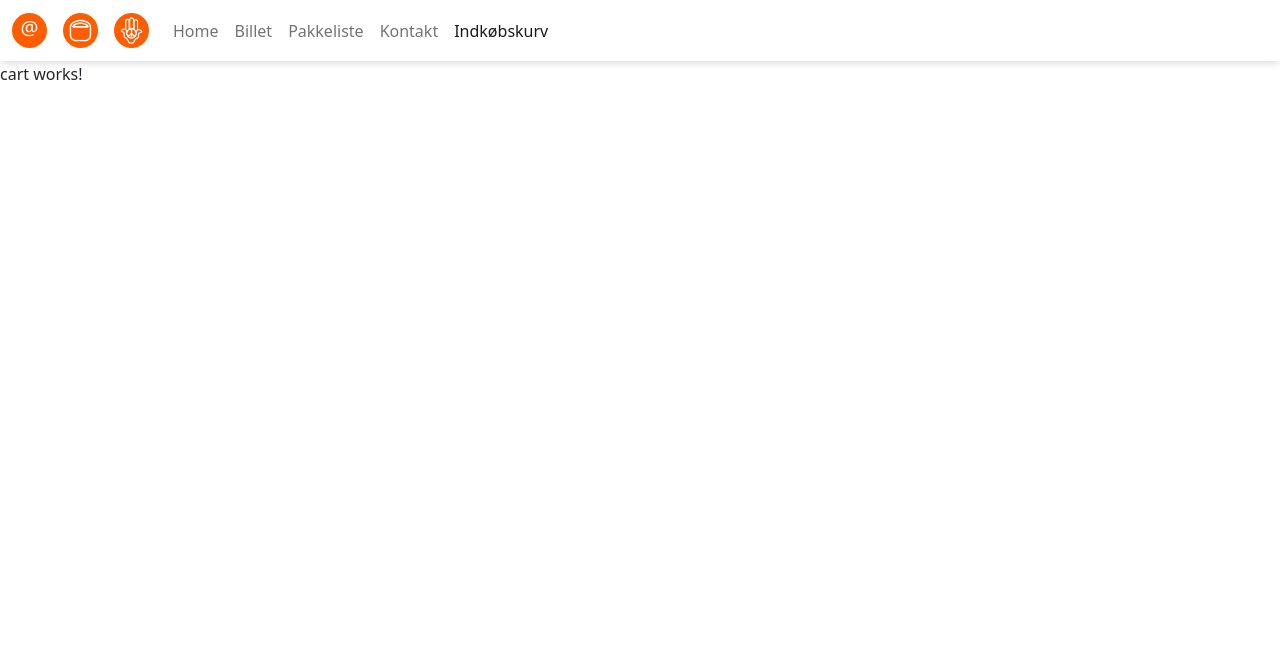
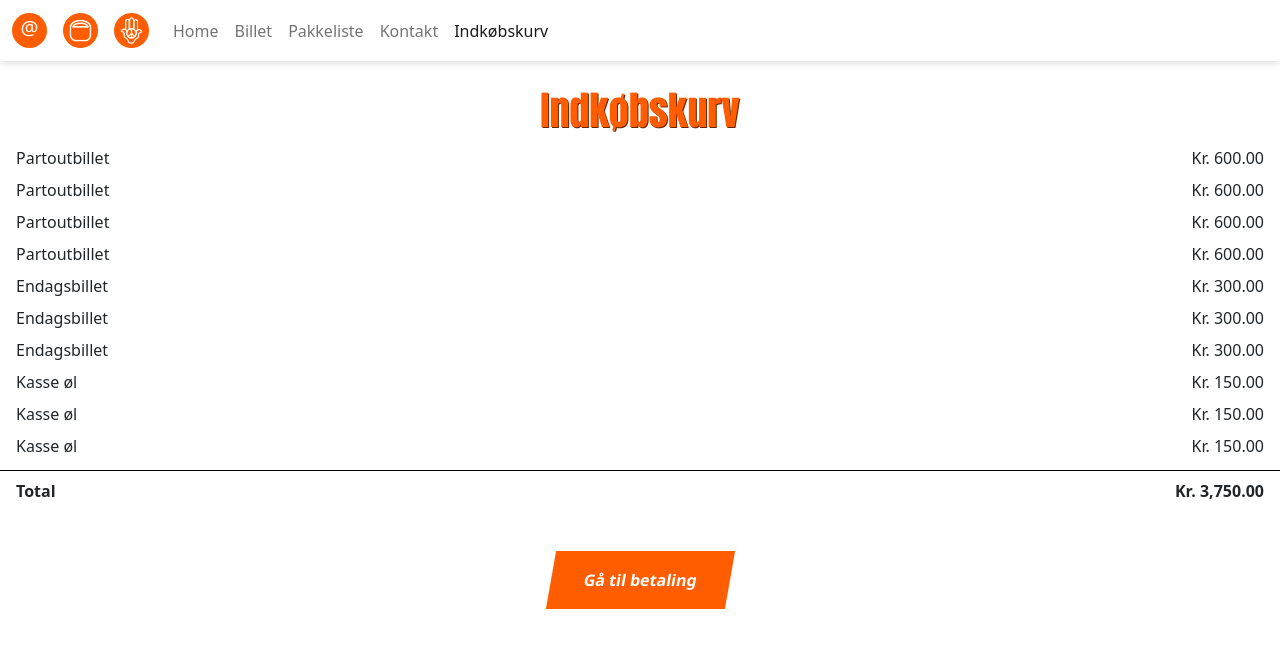
Before and after one commit to SigurdVilstrup/skodfest2023, an Angular app: page /cart in a window 1280 px wide. Shown: the top 648 px of the page. Built offline with nearby package versions, Linux system fonts and the light colour scheme.

Commit message:
adds basic product logic

```diff
--- a/src/app/cart/cart.component.html
+++ b/src/app/cart/cart.component.html
@@ -1 +1,13 @@
-<p>cart works!</p>
+<div class="title-container pt-4"><h1>Indkøbskurv</h1></div>
+<div class="products-container w-100 fs-6 pb-2">
+  <div *ngFor="let product of cartProducts" class="product px-3 py-1">
+    <a href="{{ product.link }}"> {{ product.name }} </a>
+    <span>Kr. {{ product.price | number : ".2" }} </span>
+  </div>
+</div>
+<div class="total-container px-3 fw-bold fs-6 pt-2" *ngIf="totalPrice">
+  <span>Total</span> <span>Kr. {{ totalPrice | number : ".2" }} </span>
+</div>
+<div class="checkout-container pt-5">
+  <button class="btn buy-btn">Gå til betaling</button>
+</div>
--- a/src/app/cart/cart.component.scss
+++ b/src/app/cart/cart.component.scss
@@ -0,0 +1,26 @@
+:host {
+  flex-direction: column;
+  align-items: center;
+  display: flex;
+  flex: 1;
+}
+
+.product {
+  display: flex;
+  flex-direction: row;
+  width: 100%;
+  justify-content: space-between;
+
+  a {
+    text-decoration: none;
+    color: inherit;
+  }
+}
+
+.total-container {
+  border-top: solid 1px black;
+  display: flex;
+  justify-content: space-between;
+  width: 100%;
+  flex-direction: row;
+}
--- a/src/app/cart/cart.component.ts
+++ b/src/app/cart/cart.component.ts
@@ -1,15 +1,39 @@
 import { Component, OnInit } from '@angular/core';
+
+interface Product {
+  name: string;
+  price: number;
+  link: string;
+}
 
 @Component({
   selector: 'app-cart',
   templateUrl: './cart.component.html',
-  styleUrls: ['./cart.component.scss']
+  styleUrls: ['./cart.component.scss'],
 })
 export class CartComponent implements OnInit {
+  cartProducts: Product[] = [
+    { name: 'Partoutbillet', price: 600.0, link: '' },
+    { name: 'Partoutbillet', price: 600.0, link: '' },
+    { name: 'Partoutbillet', price: 600.0, link: '' },
+    { name: 'Partoutbillet', price: 600.0, link: '' },
+    { name: 'Endagsbillet', price: 300.0, link: '' },
+    { name: 'Endagsbillet', price: 300.0, link: '' },
+    { name: 'Endagsbillet', price: 300.0, link: '' },
+    { name: 'Kasse øl', price: 150.0, link: '' },
+    { name: 'Kasse øl', price: 150.0, link: '' },
+    { name: 'Kasse øl', price: 150.0, link: '' },
+  ];
 
-  constructor() { }
+  totalPrice?: number;
+
+  constructor() {}
 
   ngOnInit(): void {
+    let totalSum = 0;
+    this.cartProducts.forEach((product) => {
+      totalSum += product.price;
+    });
+    this.totalPrice = totalSum;
   }
-
 }
```
